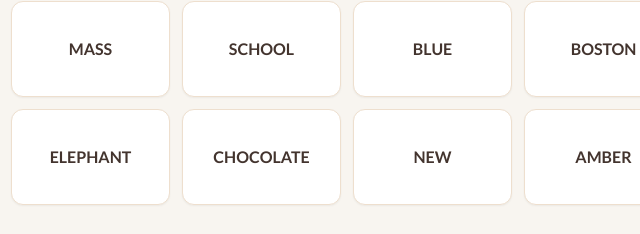
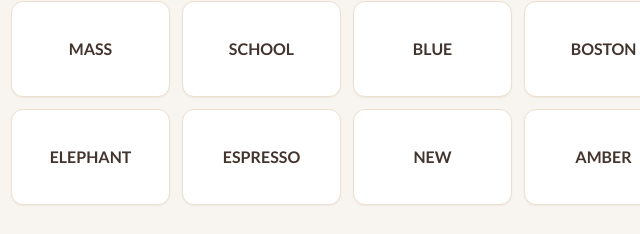
Before and after one commit to ciard1998/wedding_games, a plain HTML site: page connections.html in a window 1280 px wide. Shown: the part 460-694 px from the top of the page, 293-933 px from the left. Drawn offline with nearby package versions, Linux system fonts and the light colour scheme; a web font is replaced by a local one.

Commit message:
Update connections.html

```diff
--- a/connections.html
+++ b/connections.html
@@ -139,7 +139,7 @@
         const gameData = [
             { id: 'tufts', title: 'WORDS ASSOCIATED WITH TUFTS', words: ['BLUE', 'ELEPHANT', 'BOSTON', 'SCHOOL'], colorClass: 'bg-lvl-1 text-fall-charcoal' },
             { id: 'friends', title: 'TYPES OF FRIENDS', words: ['BEST', 'COLLEGE', 'FAMILY', 'OLD'], colorClass: 'bg-lvl-2 text-fall-charcoal' },
-            { id: 'colors', title: 'SHADES OF COLORS ASSOCIATED WITH FALL', words: ['CRANBERRY', 'PUMPKIN', 'CHOCOLATE', 'AMBER'], colorClass: 'bg-lvl-3 text-white' },
+            { id: 'colors', title: 'SHADES OF COLORS ASSOCIATED WITH FALL', words: ['CRANBERRY', 'PUMPKIN', 'ESPRESSO', 'AMBER'], colorClass: 'bg-lvl-3 text-white' },
             { id: 'states', title: 'START OF STATES WHERE WEDDING GUESTS TRAVELED FROM', words: ['MASS', 'ILL', 'NEW', 'SOUTH'], colorClass: 'bg-lvl-4 text-white' }
         ];
 
```
